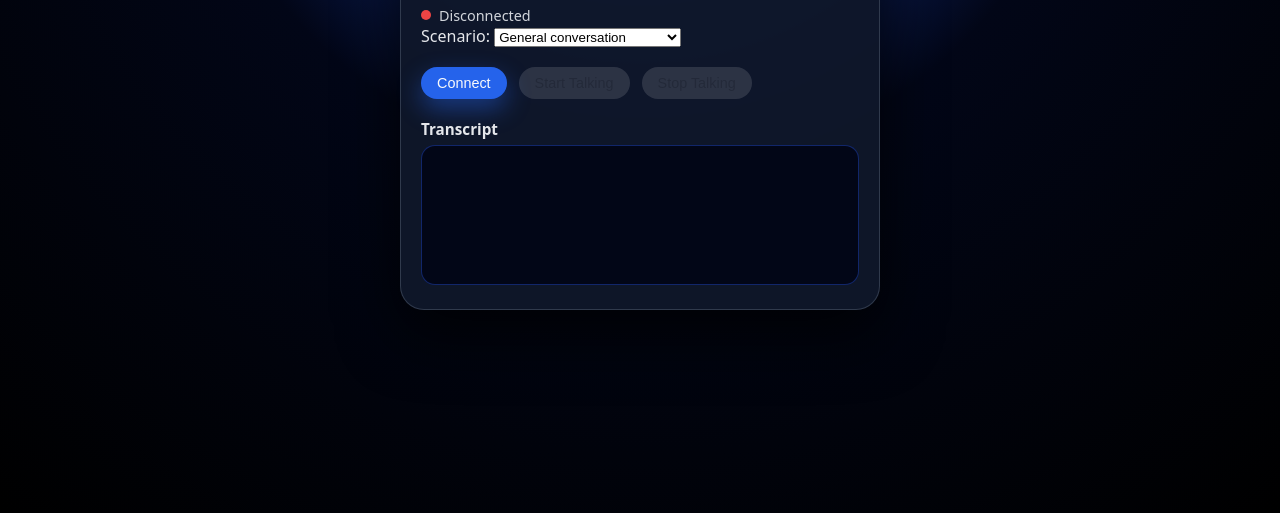
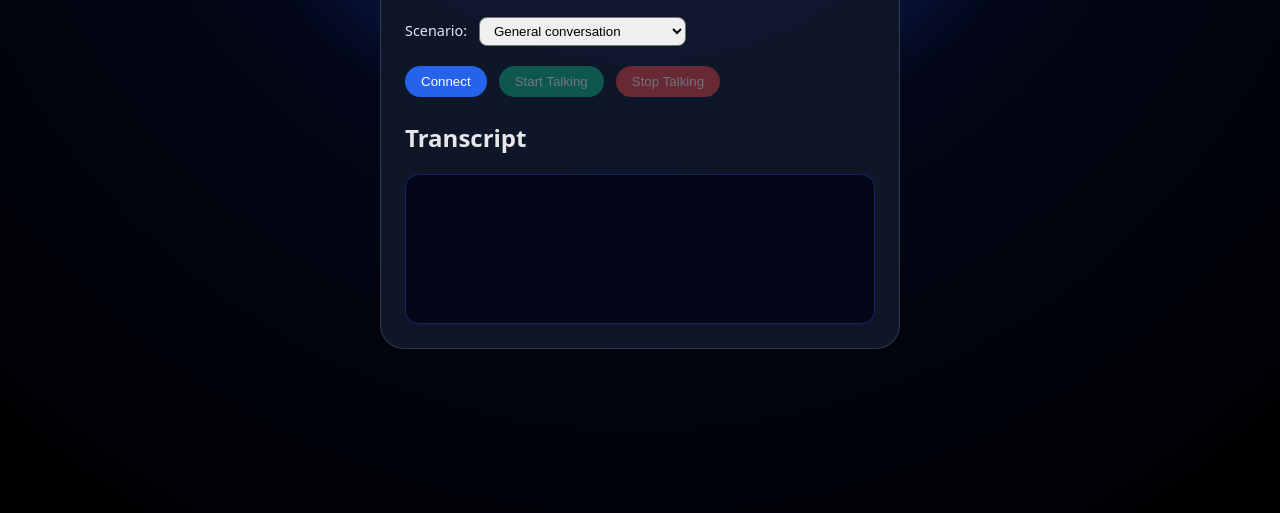
Before and after one commit to Samuel-Ranjith/D.O.N, a website: page index.html in a window 1280 px wide. Shown: the part 287-800 px from the top of the page. Drawn offline with Linux system fonts and the light colour scheme.

Commit message:
Update style.css

```diff
--- a/style.css
+++ b/style.css
@@ -1,4 +1,3 @@
-/* Reset-ish */
 * {
   box-sizing: border-box;
 }
@@ -6,7 +5,8 @@
 body {
   margin: 0;
   padding: 0;
-  font-family: system-ui, -apple-system, BlinkMacSystemFont, "Segoe UI", sans-serif;
+  font-family: system-ui, -apple-system, BlinkMacSystemFont, "Segoe UI",
+    sans-serif;
   background: radial-gradient(circle at top, #1d4ed8 0, #020617 45%, #000000 100%);
   color: #e5e7eb;
 }
@@ -21,154 +21,101 @@ body {
 
 .card {
   width: 100%;
-  max-width: 480px;
+  max-width: 520px;
   background: rgba(15, 23, 42, 0.96);
   border-radius: 24px;
-  box-shadow: 0 24px 60px rgba(0, 0, 0, 0.75);
-  padding: 20px 20px 24px;
+  padding: 24px;
   border: 1px solid rgba(148, 163, 184, 0.25);
 }
-
-/* Header */
 
 .card-header h1 {
   margin: 0;
   font-size: 1.4rem;
-  letter-spacing: 0.04em;
 }
 
 .subtitle {
-  margin: 4px 0 0 0;
-  font-size: 0.85rem;
+  margin-top: 4px;
   color: #9ca3af;
 }
-
-/* Status row */
 
 .status-row {
   display: flex;
   align-items: center;
   gap: 8px;
-  margin-top: 14px;
-  font-size: 0.9rem;
-  color: #d1d5db;
+  margin-top: 16px;
 }
 
 .status-dot {
-  width: 10px;
-  height: 10px;
-  border-radius: 999px;
-  background: #ef4444; /* red when disconnected */
+  width: 12px;
+  height: 12px;
+  background: #ef4444;
+  border-radius: 50%;
 }
 
-/* Controls */
+.scenario {
+  margin-top: 20px;
+  font-size: 0.9rem;
+}
+
+.scenario select {
+  margin-left: 8px;
+  padding: 5px 10px;
+  border-radius: 8px;
+}
 
 .controls {
   margin-top: 20px;
   display: flex;
+  gap: 12px;
   align-items: center;
-  gap: 12px;
 }
 
 .btn {
   border: none;
   border-radius: 999px;
   padding: 8px 16px;
-  font-size: 0.9rem;
   cursor: pointer;
   font-weight: 500;
-  transition: transform 0.08s ease, box-shadow 0.08s ease, background 0.12s ease,
-    opacity 0.12s ease;
+  transition: 0.15s ease;
+}
+
+.btn:disabled {
+  opacity: 0.4;
+  cursor: not-allowed;
 }
 
 .btn.primary {
   background: #2563eb;
-  color: #f9fafb;
-  box-shadow: 0 10px 25px rgba(37, 99, 235, 0.45);
+  color: white;
 }
 
-.btn.primary:hover {
-  transform: translateY(-1px);
-  box-shadow: 0 14px 30px rgba(37, 99, 235, 0.55);
+.btn.green {
+  background: #10b981;
+  color: white;
 }
 
-.btn:disabled {
-  opacity: 0.45;
-  cursor: not-allowed;
-  box-shadow: none;
+.btn.red {
+  background: #ef4444;
+  color: white;
 }
 
-/* Mic button */
-
-.mic-btn {
-  width: 56px;
-  height: 56px;
-  border-radius: 999px;
-  border: none;
-  display: inline-flex;
-  align-items: center;
-  justify-content: center;
-  background: #10b981;
-  color: #022c22;
-  font-size: 1.4rem;
-  cursor: pointer;
-  box-shadow: 0 12px 32px rgba(16, 185, 129, 0.5);
-  transition: transform 0.08s ease, box-shadow 0.08s ease, opacity 0.12s ease,
-    background 0.12s ease;
-}
-
-.mic-btn:active {
-  transform: translateY(1px) scale(0.96);
-  box-shadow: 0 6px 18px rgba(16, 185, 129, 0.4);
-}
-
-.mic-btn.disabled,
-.mic-btn:disabled {
-  opacity: 0.3;
-  cursor: not-allowed;
-  box-shadow: none;
-}
-
-.mic-label {
-  font-size: 0.8rem;
-  color: #9ca3af;
-}
-
-/* Log */
-
 .log-section {
-  margin-top: 20px;
-}
-
-.log-section h2 {
-  margin: 0 0 6px;
-  font-size: 0.95rem;
-  color: #e5e7eb;
+  margin-top: 24px;
 }
 
 .log {
   background: #020617;
   border-radius: 14px;
   border: 1px solid rgba(30, 64, 175, 0.55);
-  padding: 10px 10px;
-  min-height: 140px;
+  padding: 12px;
+  min-height: 150px;
   max-height: 260px;
   overflow-y: auto;
   font-size: 0.85rem;
-  line-height: 1.4;
-  color: #e5e7eb;
-  white-space: pre-wrap;
 }
-
-/* Lines styled by role */
 
 .log-line {
   margin-bottom: 4px;
-}
-
-.log-line.system {
-  color: #9ca3af;
-  font-style: italic;
 }
 
 .log-line.user {
@@ -178,3 +125,8 @@ body {
 .log-line.assistant {
   color: #6ee7b7;
 }
+
+.log-line.system {
+  color: #9ca3af;
+  font-style: italic;
+}
```
